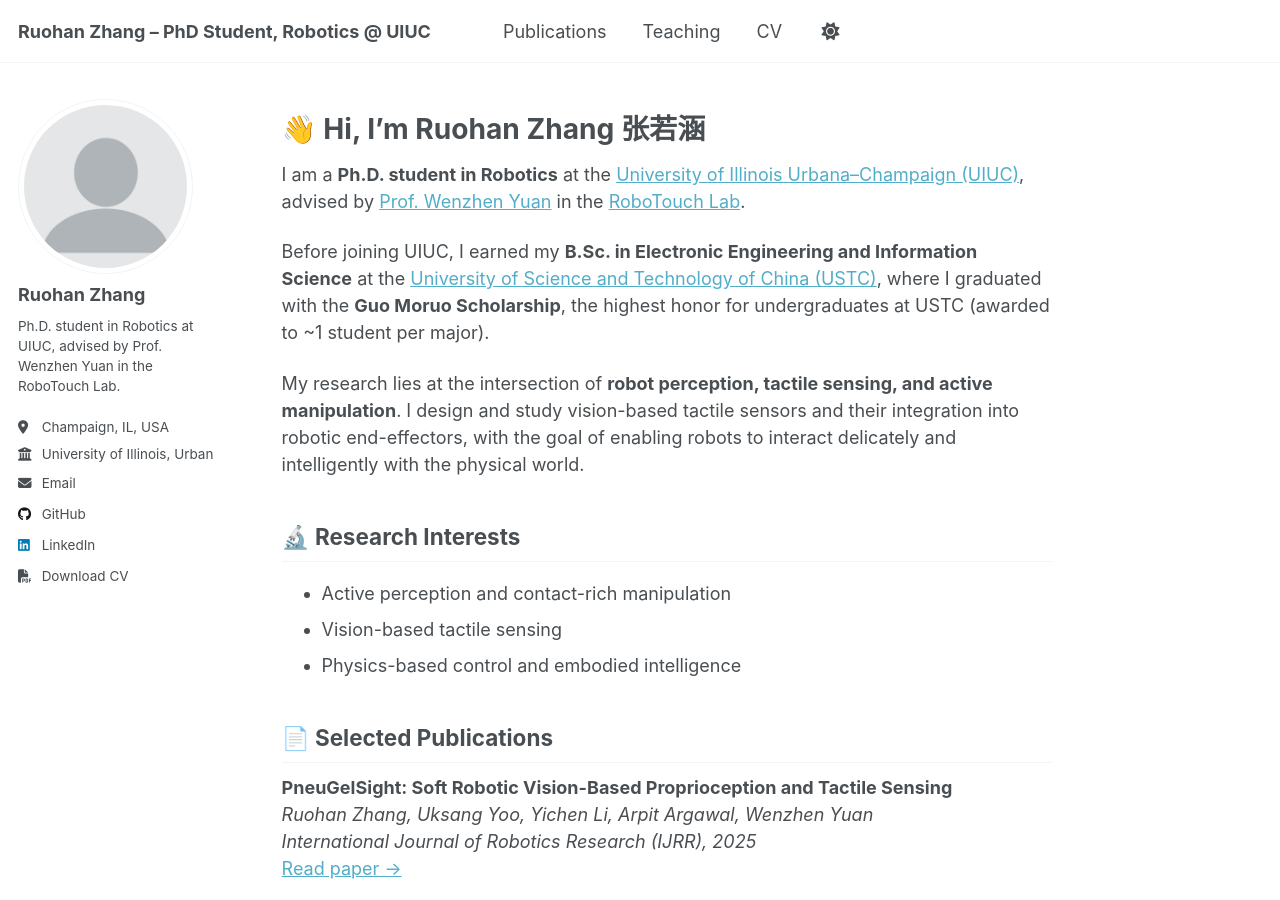
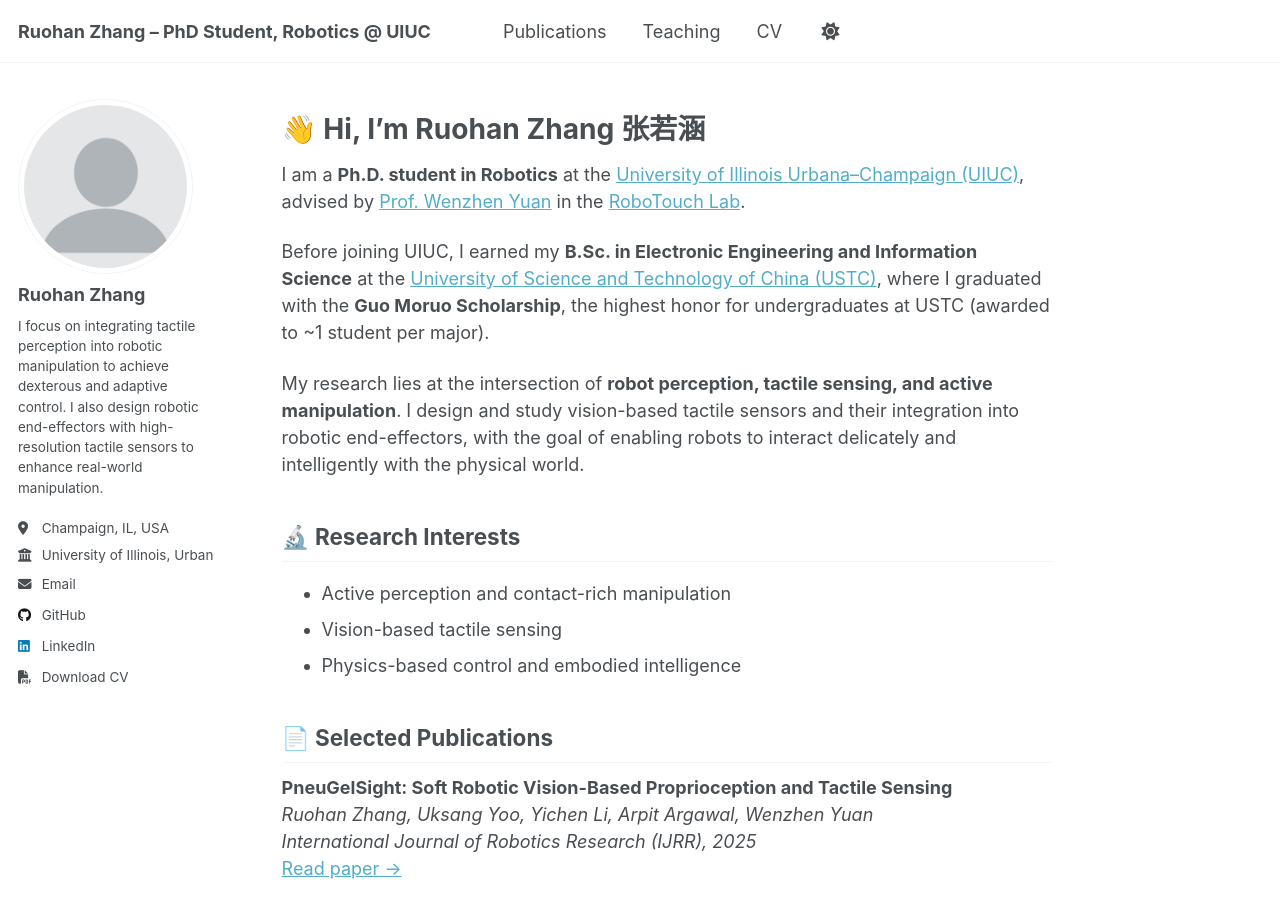
Before and after one commit to rhzhang-ustc/rhzhang-ustc.github.io, a Jekyll site: the page built from _pages/about.md, in a window 1280 px wide and 900 px high. Built offline with Jekyll 4.4.1, drawn with Linux system fonts in a browser that asks for light colours; a script that is not in the unit is left out.

Commit message:
update bio

```diff
--- a/_config.yml
+++ b/_config.yml
@@ -32,7 +32,7 @@ author:
   avatar           : "profile.png"
   name             : "Ruohan Zhang"
   pronouns         : # example: "she/her"
-  bio              : "Ph.D. student in Robotics at UIUC, advised by Prof. Wenzhen Yuan in the RoboTouch Lab. "
+  bio              : "I focus on integrating tactile perception into robotic manipulation to achieve dexterous and adaptive control. I also design robotic end-effectors with high-resolution tactile sensors to enhance real-world manipulation. "
   location         : "Champaign, IL, USA"
   employer         : "University of Illinois, Urbana-Champaign"
   cv              : "/files/cv.pdf"
```
